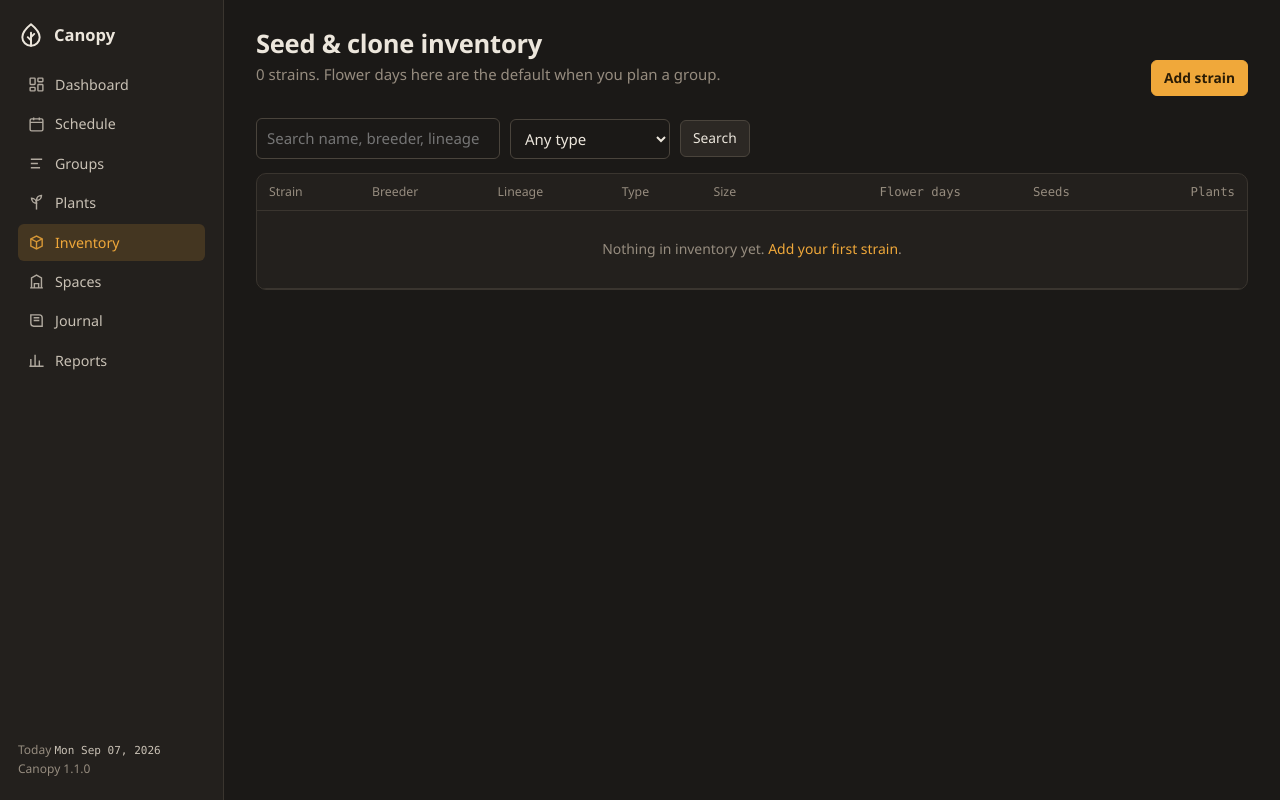
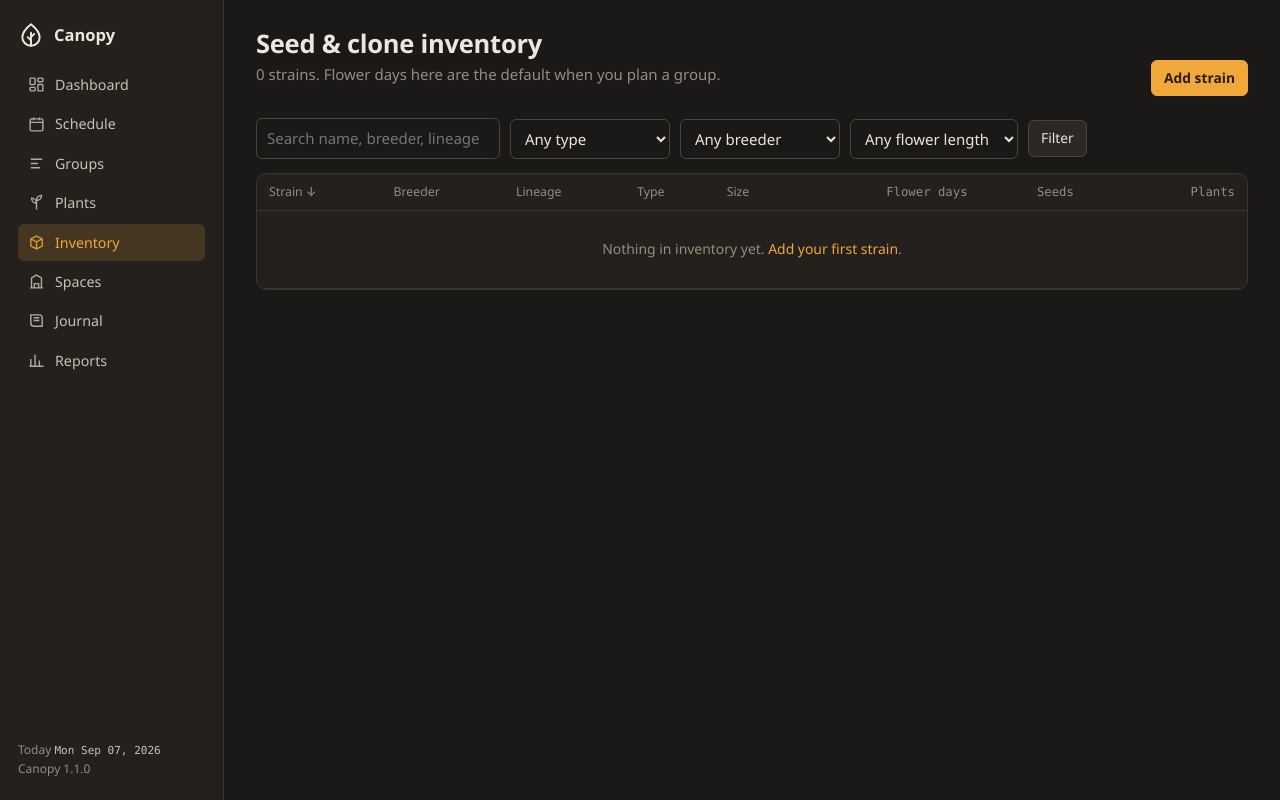
Before and after one commit to dnascimb/canopy, a Flask app: page /strains/ in a window 1280 px wide. Run offline with Flask 3, Linux system fonts and the light colour scheme.

Commit message:
Filter and sort the inventory table
The inventory could only be searched by free text and filtered by seed type.
Adds breeder and flower-length filters alongside those, all stacking: each one
narrows the same query, so type + breeder + length compose rather than replace
one another. Breeder options come from the strains actually on file, plus an
explicit "no breeder" for the ones with none. Flower length uses week-aligned
buckets, since flower time is quoted in weeks.

The table is now sortable on every column but the +/- seed adjusters, reusing
static/js/sortable.js from the schedule. Size sorts small/medium/large by rank
rather than alphabetically, and the seed-type badge sorts on its value.

Default order is strain name descending. The server applies it with
lower(name) so it matches the locale-aware order sortable.js re-applies on
load — SQLite's default collation is case-sensitive and disagreed, which put
"Sour Diesel" above "SSDD" until the page's JavaScript reshuffled it.

sortable.js no longer stamps aria-sort onto a data-no-sort header.

Co-Authored-By: Claude Opus 5 (1M context) <noreply@anthropic.com>
Claude-Session: https://claude.ai/code/session_01Ndsf5iio27bDvYcckHpfpC

```diff
--- a/canopy/blueprints/strains.py
+++ b/canopy/blueprints/strains.py
@@ -1,6 +1,7 @@
 from __future__ import annotations
 
 from flask import Blueprint, abort, flash, redirect, render_template, request, url_for
+from sqlalchemy import func
 
 from ..extensions import db
 from ..forms import StrainForm
@@ -8,11 +9,25 @@ from ..models import PlantSize, PlantStatus, SeedType, Strain
 
 bp = Blueprint("strains", __name__)
 
+NO_BREEDER = "__none__"
+
+# Flower-length buckets, week-aligned because that is how flower time is quoted.
+DAY_RANGES: dict[str, tuple[str, int | None, int | None]] = {
+    "-56": ("8 weeks or less", None, 56),
+    "57-63": ("9 weeks (57-63)", 57, 63),
+    "64-70": ("10 weeks (64-70)", 64, 70),
+    "71-77": ("11 weeks (71-77)", 71, 77),
+    "78-84": ("12 weeks (78-84)", 78, 84),
+    "85-": ("13 weeks or more", 85, None),
+}
+
 
 @bp.get("/")
 def index():
     q = request.args.get("q", "").strip()
     seed_type = request.args.get("type", "")
+    breeder = request.args.get("breeder", "")
+    days = request.args.get("days", "")
     query = db.session.query(Strain)
     if q:
         like = f"%{q}%"
@@ -21,9 +36,34 @@ def index():
         )
     if seed_type:
         query = query.filter(Strain.seed_type == SeedType(seed_type))
-    strains = query.order_by(Strain.name).all()
+    if breeder == NO_BREEDER:
+        query = query.filter((Strain.breeder.is_(None)) | (Strain.breeder == ""))
+    elif breeder:
+        query = query.filter(Strain.breeder == breeder)
+    if days in DAY_RANGES:
+        _, low, high = DAY_RANGES[days]
+        if low is not None:
+            query = query.filter(Strain.flower_days >= low)
+        if high is not None:
+            query = query.filter(Strain.flower_days <= high)
+    # Descending by default. Case-insensitive so this matches the locale-aware order
+    # sortable.js re-applies client-side; SQLite's default collation is not.
+    strains = query.order_by(func.lower(Strain.name).desc()).all()
+    breeders = [
+        b for (b,) in db.session.query(Strain.breeder).distinct().order_by(Strain.breeder) if b
+    ]
     return render_template(
-        "strains/index.html", strains=strains, q=q, seed_type=seed_type, seed_types=list(SeedType)
+        "strains/index.html",
+        strains=strains,
+        q=q,
+        seed_type=seed_type,
+        breeder=breeder,
+        days=days,
+        seed_types=list(SeedType),
+        breeders=breeders,
+        day_ranges=DAY_RANGES,
+        no_breeder=NO_BREEDER,
+        filtered=bool(q or seed_type or breeder or days),
     )
 
 
--- a/canopy/static/js/sortable.js
+++ b/canopy/static/js/sortable.js
@@ -29,6 +29,7 @@
     });
     rows.forEach(function (r) { body.appendChild(r); });
     Array.prototype.forEach.call(table.tHead.rows[0].cells, function (th, n) {
+      if (th.dataset.noSort !== undefined) return;   // never claim a sort state it cannot have
       th.setAttribute('aria-sort', n !== i ? 'none'
         : (dir === 'desc' ? 'descending' : 'ascending'));
     });
--- a/canopy/templates/strains/index.html
+++ b/canopy/templates/strains/index.html
@@ -1,40 +1,51 @@
 {% extends "base.html" %}
 {% from "_macros.html" import badge, csrf %}
 {% block title %}Inventory{% endblock %}
+{% set size_rank = {'small': 1, 'medium': 2, 'large': 3} %}
 {% block content %}
 <div class="page-head">
-  <div><h1>Seed & clone inventory</h1><p class="sub">{{ strains|length }} strains{% if q or seed_type %} matching your filter{% endif %}. Flower days here are the default when you plan a group.</p></div>
+  <div><h1>Seed &amp; clone inventory</h1><p class="sub">{{ strains|length }} strains{% if filtered %} matching your filter{% endif %}. Flower days here are the default when you plan a group.</p></div>
   <div class="actions"><a class="btn primary" href="{{ url_for('strains.create') }}">Add strain</a></div>
 </div>
 <form class="filters" method="get">
   <input type="text" name="q" value="{{ q }}" placeholder="Search name, breeder, lineage" aria-label="Search">
   <select name="type" aria-label="Seed type"><option value="">Any type</option>{% for t in seed_types %}<option value="{{ t.value }}" {{ 'selected' if t.value == seed_type }}>{{ t.value }}</option>{% endfor %}</select>
-  <button class="btn" type="submit">Search</button>
-  {% if q or seed_type %}<a class="btn ghost" href="{{ url_for('strains.index') }}">Clear</a>{% endif %}
+  <select name="breeder" aria-label="Breeder">
+    <option value="">Any breeder</option>
+    {% for b in breeders %}<option value="{{ b }}" {{ 'selected' if b == breeder }}>{{ b }}</option>{% endfor %}
+    <option value="{{ no_breeder }}" {{ 'selected' if breeder == no_breeder }}>— no breeder —</option>
+  </select>
+  <select name="days" aria-label="Flower days">
+    <option value="">Any flower length</option>
+    {% for key, spec in day_ranges.items() %}<option value="{{ key }}" {{ 'selected' if key == days }}>{{ spec[0] }}</option>{% endfor %}
+  </select>
+  <button class="btn" type="submit">Filter</button>
+  {% if filtered %}<a class="btn ghost" href="{{ url_for('strains.index') }}">Clear</a>{% endif %}
 </form>
 <div class="panel tight table-wrap">
-<table>
-  <thead><tr><th>Strain</th><th>Breeder</th><th>Lineage</th><th>Type</th><th>Size</th><th class="num">Flower days</th><th class="num">Seeds</th><th></th><th class="num">Plants</th></tr></thead>
+<table class="sortable" data-sort-col="0" data-sort-dir="desc">
+  <thead><tr><th>Strain</th><th>Breeder</th><th>Lineage</th><th>Type</th><th>Size</th><th class="num">Flower days</th><th class="num">Seeds</th><th data-no-sort></th><th class="num">Plants</th></tr></thead>
   <tbody>
   {% for s in strains %}
     <tr>
-      <td><a href="{{ url_for('strains.detail', strain_id=s.id) }}">{{ s.name }}</a></td>
-      <td class="soft">{{ s.breeder or '—' }}</td>
-      <td class="muted small">{{ s.lineage or '' }}</td>
-      <td>{{ badge(s.seed_type.value) }}</td>
-      <td class="muted">{{ s.size.value }}</td>
-      <td class="num">{{ s.flower_days }}</td>
-      <td class="num">{{ s.seeds_on_hand }}</td>
+      <td data-v="{{ s.name }}"><a href="{{ url_for('strains.detail', strain_id=s.id) }}">{{ s.name }}</a></td>
+      <td class="soft" data-v="{{ s.breeder or '' }}">{{ s.breeder or '—' }}</td>
+      <td class="muted small" data-v="{{ s.lineage or '' }}">{{ s.lineage or '' }}</td>
+      <td data-v="{{ s.seed_type.value }}">{{ badge(s.seed_type.value) }}</td>
+      <td class="muted" data-v="{{ size_rank[s.size.value] }}">{{ s.size.value }}</td>
+      <td class="num" data-v="{{ s.flower_days }}">{{ s.flower_days }}</td>
+      <td class="num" data-v="{{ s.seeds_on_hand }}">{{ s.seeds_on_hand }}</td>
       <td class="nowrap">
         <form class="inline" method="post" action="{{ url_for('strains.adjust', strain_id=s.id) }}">{{ csrf() }}<input type="hidden" name="delta" value="-1"><button class="btn small ghost" type="submit" aria-label="Remove one seed">−</button></form>
         <form class="inline" method="post" action="{{ url_for('strains.adjust', strain_id=s.id) }}">{{ csrf() }}<input type="hidden" name="delta" value="1"><button class="btn small ghost" type="submit" aria-label="Add one seed">+</button></form>
       </td>
-      <td class="num">{{ s.plants|length }}</td>
+      <td class="num" data-v="{{ s.plants|length }}">{{ s.plants|length }}</td>
     </tr>
   {% else %}
-    <tr><td colspan="9" class="empty">Nothing in inventory yet. <a href="{{ url_for('strains.create') }}">Add your first strain</a>.</td></tr>
+    <tr data-no-sort><td colspan="9" class="empty">{% if filtered %}No strains match that filter. <a href="{{ url_for('strains.index') }}">Clear it</a>.{% else %}Nothing in inventory yet. <a href="{{ url_for('strains.create') }}">Add your first strain</a>.{% endif %}</td></tr>
   {% endfor %}
   </tbody>
 </table>
 </div>
 {% endblock %}
+{% block scripts %}<script src="{{ url_for('static', filename='js/sortable.js') }}"></script>{% endblock %}
```
Also changed, not shown: tests/test_routes.py (+29 -0 lines).
